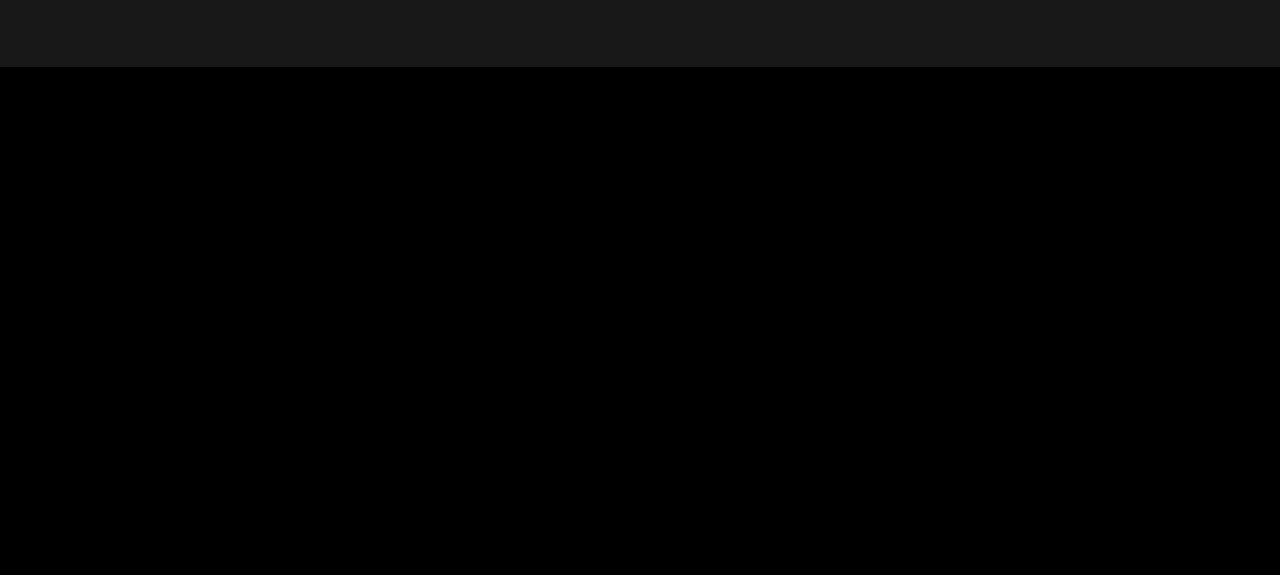
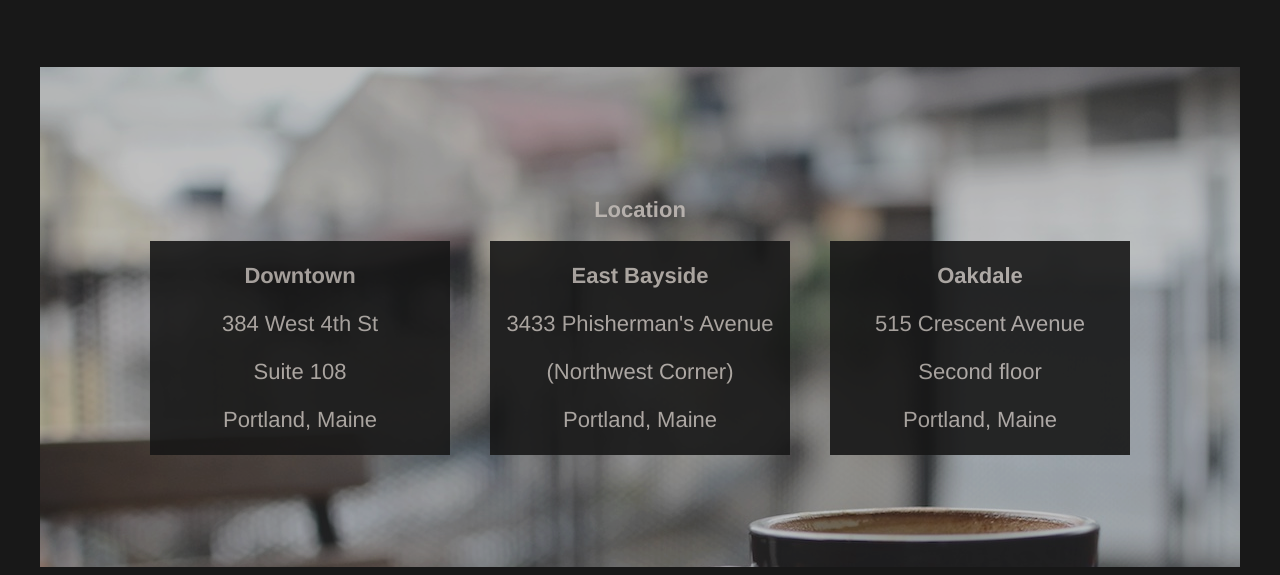
Before and after one commit to paul-cute/TeaCozy, a plain HTML site: page index.html in a window 1280 px wide. Shown: the part 1514-2089 px from the top of the page. Before the commit the page ends 1581 px from the top, so only its background shows below. Drawn offline with Linux system fonts and the light colour scheme.

Commit message:
locations

```diff
--- a/index.html
+++ b/index.html
@@ -50,6 +50,29 @@
                 </div>
             </div>
         </section>
+        <section class="location">
+            <h1 class="locations">Location</h1>
+            <div class="container-location">
+                <div class="panel-location">
+                    <h3>Downtown</h3>
+                    <p>384 West 4th St</p>
+                    <p>Suite 108</p>
+                    <p>Portland, Maine</p>
+                </div>
+                <div class="panel-location">
+                    <h3>East Bayside</h3>
+                    <p>3433 Phisherman's Avenue</p>
+                    <p>(Northwest Corner)</p>
+                    <p>Portland, Maine</p>
+                </div>
+                <div class="panel-location">
+                    <h3>Oakdale</h3>
+                    <p>515 Crescent Avenue</p>
+                    <p>Second floor</p>
+                    <p>Portland, Maine</p>
+                </div>
+            </div>
+        </section>
     </main>
 </body>
 </html>
--- a/style.css
+++ b/style.css
@@ -40,6 +40,7 @@ li:hover{
 #logo {
     margin-left: 10px;
     height: 50px;
+    width: 157px;
     padding-top: 9px;
 }
 
@@ -78,3 +79,32 @@ img {
     width: 300px;
     height: 200px;
 }
+
+/* Location */
+
+.location {
+    background-image: url(./img/img-locations-background.jpg);
+    width: 1200px;
+    height: 500px;
+    margin: 0 auto;
+    align-content: center;
+}
+
+.locations {
+    background-color: transparent;
+}
+
+.container-location {
+    display: flex;
+    flex-wrap: wrap;
+    margin-top: 15px;
+    justify-content: center;
+    gap: 40px;
+    opacity: 1;
+    background-color: transparent;
+}
+
+.panel-location {
+    width: 300px;
+
+}
```
Also changed, not shown: img/img-locations-background.jpg (added).
